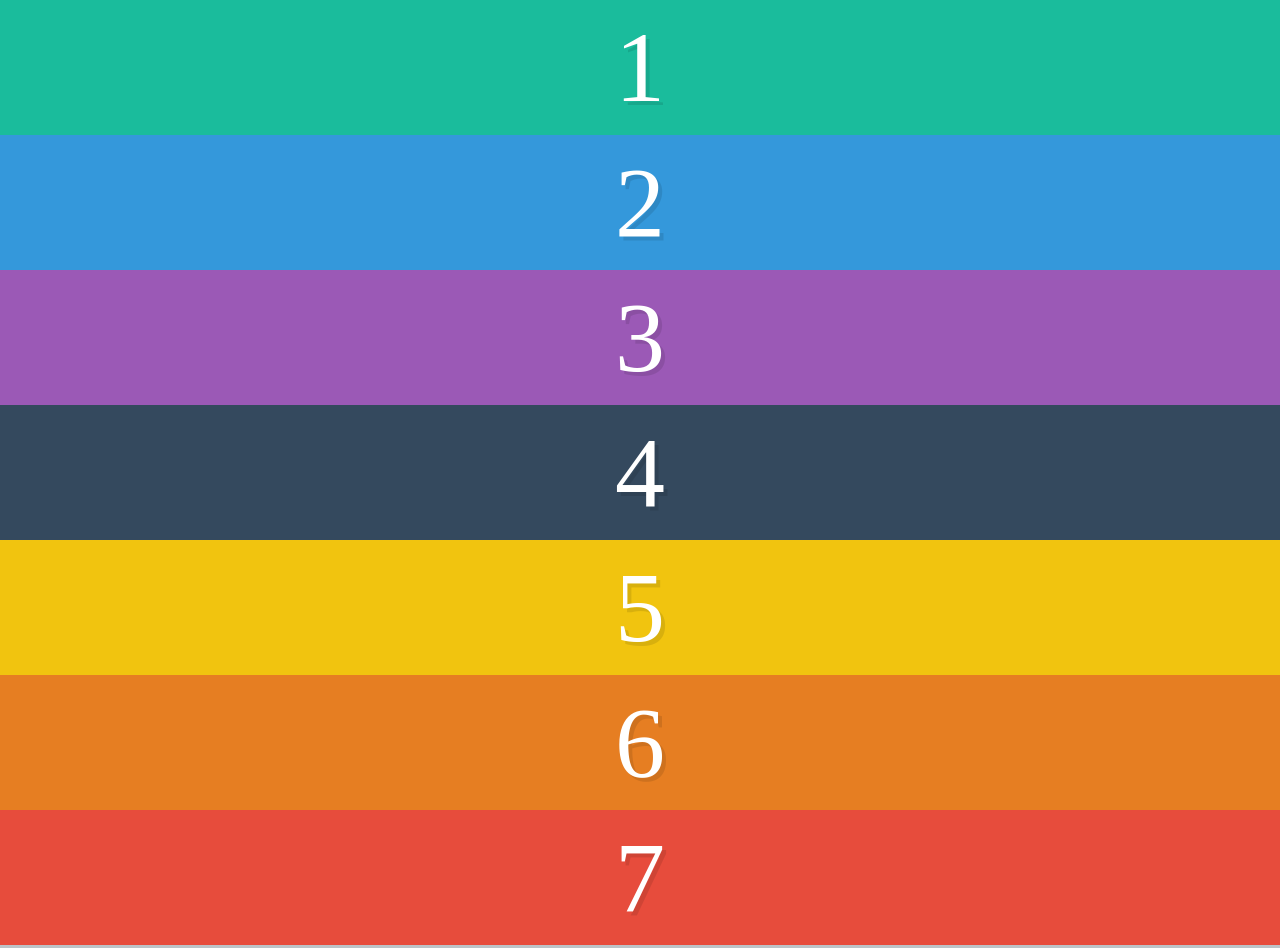
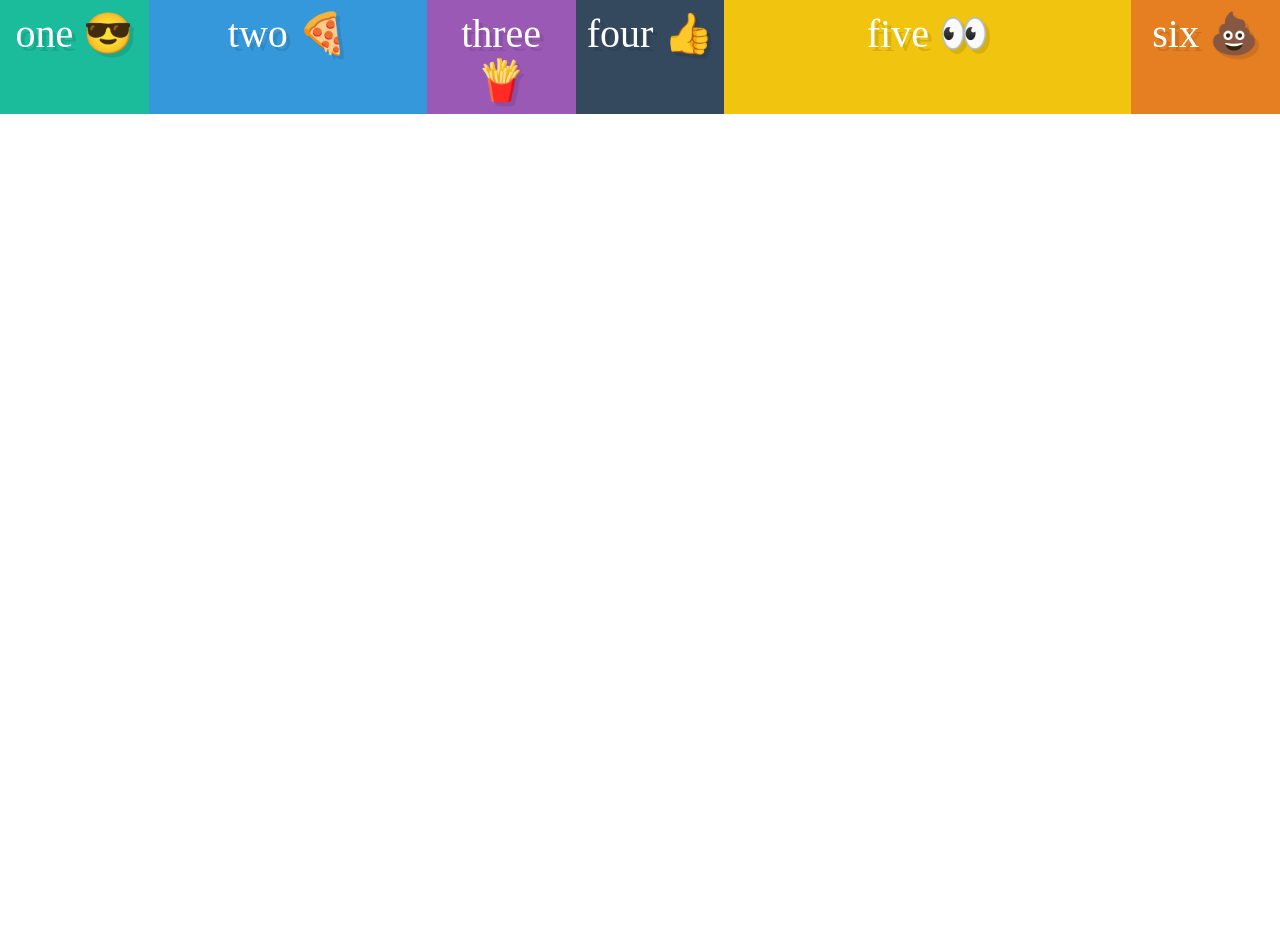
Before and after one commit to LevDoesCode/html-tests, a plain HTML site: page index.html in a window 1280 px wide. Shown: the top 948 px of the page. After the commit the page ends 800 px from the top, so only its background shows below. Drawn offline with Linux system fonts and the light colour scheme.

Commit message:
Add used the flex: property

```diff
--- a/index.html
+++ b/index.html
@@ -7,16 +7,12 @@
     </head>
     <body>
         <div class="container">
-            <div class="box box1">1</div>
-            <div class="box box2">2</div>
-            <div class="box box3">3</div>
-            <div class="box box4">4</div>
-            <div class="box box5">5</div>
-            <div class="box box6">6</div>
-            <div class="box box7">7</div>
-            <div class="box box8">8</div>
-            <div class="box box9">9</div>
-            <div class="box boxA">A</div>
+            <div class="box box1">one 😎</div>
+            <div class="box box2">two 🍕</div>
+            <div class="box box3">three 🍟</div>
+            <div class="box box4">four 👍</div>
+            <div class="box box5">five 👀</div>
+            <div class="box box6">six 💩</div>
         </div>
     </body>
 </html>
--- a/style.css
+++ b/style.css
@@ -7,7 +7,7 @@
 
 .box {
     color: white;
-    font-size: 100px;
+    font-size: 40px;
     text-align: center;
     text-shadow: 4px 4px 0 rgba(0, 0, 0, 0.1);
     padding: 10px;
@@ -44,3 +44,24 @@
 .boxA {
     background: #16a085;
 }
+
+.container {
+    display: flex;
+    /* flex-direction: column;
+    align-items: center;
+    justify-content: center;
+    height: 100vh;
+    align-content: flex-start; */
+}
+
+.box {
+    flex: 1;
+}
+
+.box2 {
+    flex: 2;
+}
+
+.box5 {
+    flex: 3;
+}
```
